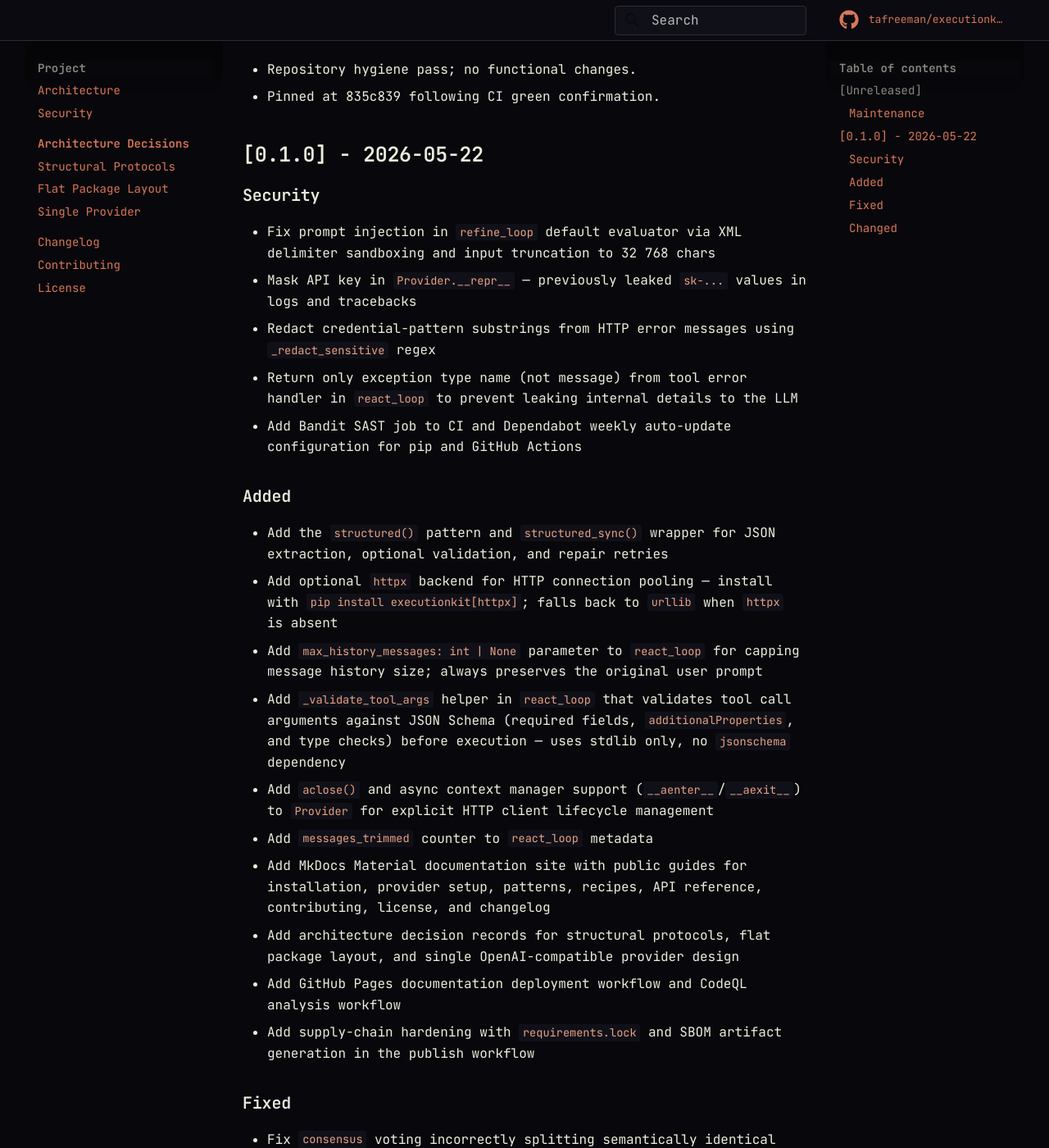
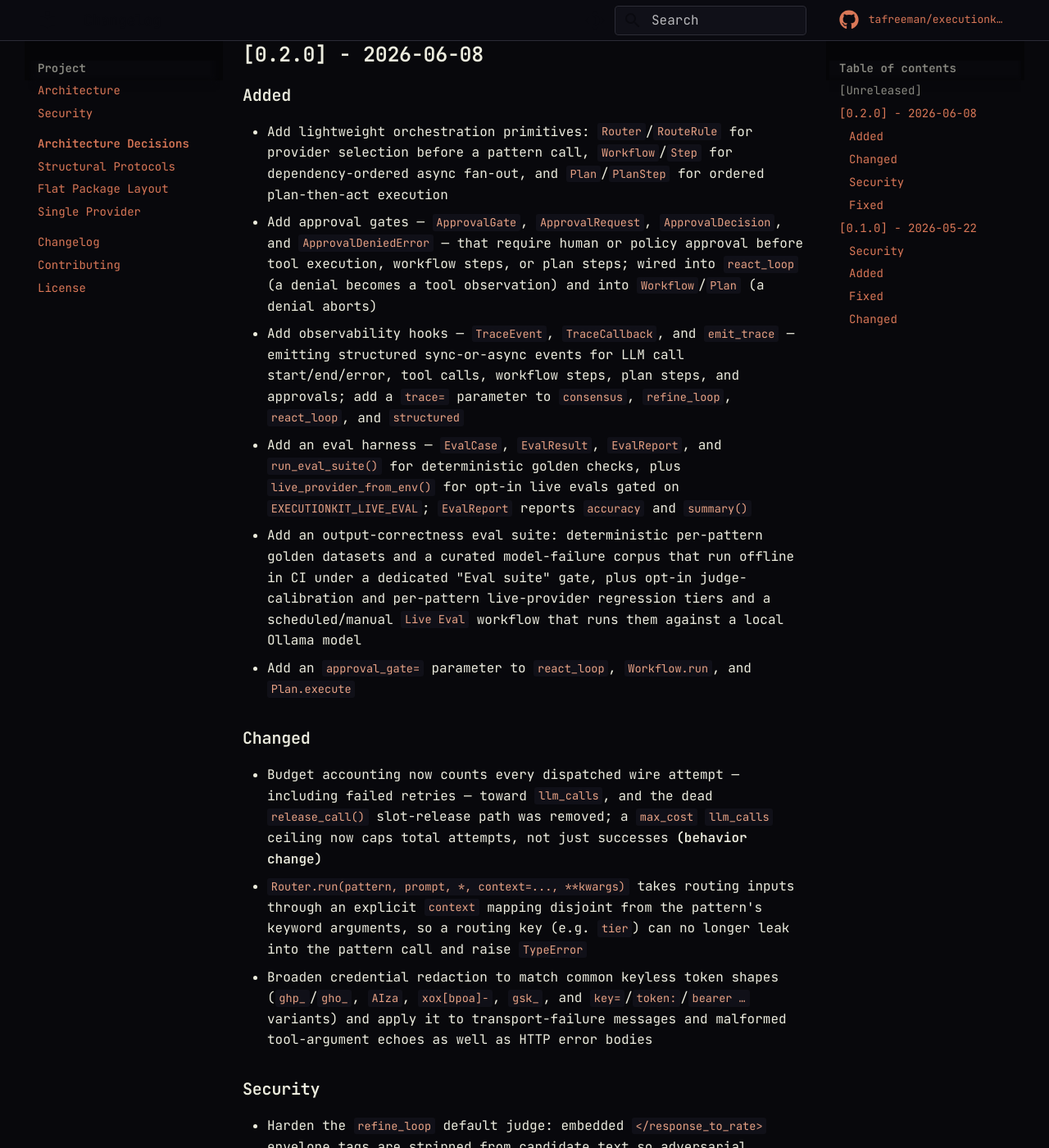
Before and after one commit to tafreeman/executionkit, an MkDocs documentation site: the page built from docs/changelog.md, in a window 1280 px wide and 1400 px high, scrolled down 350 px. Shown: the whole window at 82% size. Built offline with MkDocs 1.6.1 and Material for MkDocs 9.7.7, drawn with Linux system fonts in a browser that asks for light colours; comment, search, counter and statistics services are not loaded; some of the changed text lies outside the part shown.

Commit message:
chore(release): 0.2.0 (#8)
Bump __version__ to 0.2.0, add the 0.2.0 CHANGELOG entry, and update version labels (README badge, docs homepage).

Aggregates #4-#7 since v0.1.0: orchestration primitives (Router/Workflow/Plan/ApprovalGate), observability (TraceEvent), the eval harness + output-correctness suite, plus provider/budget/redaction hardening, the Kit cost-on-failure fix, and the Router.run context fix.

authored-by: Andy Freeman <tandfreeman@gmail.com>

```diff
--- a/CHANGELOG.md
+++ b/CHANGELOG.md
@@ -6,10 +6,35 @@ Versioning follows [Semantic Versioning](https://semver.org/).
 
 ## [Unreleased]
 
-<!-- 2026-05-28 -->
-### Maintenance
-- Repository hygiene pass; no functional changes.
-- Pinned at 835c839 following CI green confirmation.
+## [0.2.0] - 2026-06-08
+
+### Added
+
+- Add lightweight orchestration primitives: `Router`/`RouteRule` for provider selection before a pattern call, `Workflow`/`Step` for dependency-ordered async fan-out, and `Plan`/`PlanStep` for ordered plan-then-act execution
+- Add approval gates — `ApprovalGate`, `ApprovalRequest`, `ApprovalDecision`, and `ApprovalDeniedError` — that require human or policy approval before tool execution, workflow steps, or plan steps; wired into `react_loop` (a denial becomes a tool observation) and into `Workflow`/`Plan` (a denial aborts)
+- Add observability hooks — `TraceEvent`, `TraceCallback`, and `emit_trace` — emitting structured sync-or-async events for LLM call start/end/error, tool calls, workflow steps, plan steps, and approvals; add a `trace=` parameter to `consensus`, `refine_loop`, `react_loop`, and `structured`
+- Add an eval harness — `EvalCase`, `EvalResult`, `EvalReport`, and `run_eval_suite()` for deterministic golden checks, plus `live_provider_from_env()` for opt-in live evals gated on `EXECUTIONKIT_LIVE_EVAL`; `EvalReport` reports `accuracy` and `summary()`
+- Add an output-correctness eval suite: deterministic per-pattern golden datasets and a curated model-failure corpus that run offline in CI under a dedicated "Eval suite" gate, plus opt-in judge-calibration and per-pattern live-provider regression tiers and a scheduled/manual `Live Eval` workflow that runs them against a local Ollama model
+- Add an `approval_gate=` parameter to `react_loop`, `Workflow.run`, and `Plan.execute`
+
+### Changed
+
+- Budget accounting now counts every dispatched wire attempt — including failed retries — toward `llm_calls`, and the dead `release_call()` slot-release path was removed; a `max_cost` `llm_calls` ceiling now caps total attempts, not just successes **(behavior change)**
+- `Router.run(pattern, prompt, *, context=..., **kwargs)` takes routing inputs through an explicit `context` mapping disjoint from the pattern's keyword arguments, so a routing key (e.g. `tier`) can no longer leak into the pattern call and raise `TypeError`
+- Broaden credential redaction to match common keyless token shapes (`ghp_`/`gho_`, `AIza`, `xox[bpoa]-`, `gsk_`, and `key=`/`token:`/`bearer …` variants) and apply it to transport-failure messages and malformed tool-argument echoes as well as HTTP error bodies
+
+### Security
+
+- Harden the `refine_loop` default judge: embedded `</response_to_rate>` envelope tags are stripped from candidate text so adversarial content cannot break out of the scoring sandbox
+- Bounds-check provider-reported token usage (`_usage_int`): reject booleans, negatives, and absurdly large counts as `ProviderError` so a hostile or buggy endpoint cannot under-count and bypass `max_cost`
+- Add `ApprovalGate` as an opt-in control for human/policy review before tool, workflow, or plan side effects
+
+### Fixed
+
+- Map urllib read-phase `TimeoutError` to a retryable `ProviderError` on the default (no-`httpx`) transport path, matching the `httpx` backend
+- `Kit.usage` now records the partial cost carried by a raised `ExecutionKitError` (e.g. `BudgetExhaustedError`, `MaxIterationsError`) instead of dropping it when a pattern aborts
+- Harden `Router.run` against a `prompt` key in the routing context colliding with the positional `prompt` argument to `select()`
+- Strengthen ReAct history-trimming tests (remove `asyncio.coroutine`, unavailable since Python 3.11) and assert on `rounds`/`tool_calls_made`/`truncated_observations`/`messages_trimmed` metadata
 
 ## [0.1.0] - 2026-05-22
 
--- a/executionkit/__init__.py
+++ b/executionkit/__init__.py
@@ -61,7 +61,7 @@ from executionkit.workflow import Step, Workflow, WorkflowResult
 if TYPE_CHECKING:
     from collections.abc import Coroutine, Sequence
 
-__version__ = "0.1.0"
+__version__ = "0.2.0"
 
 __all__ = [
     "DEFAULT_RETRY",
```
Also changed, not shown: README.md (+2 -2 lines), docs/index.md (+1 -1 lines).
